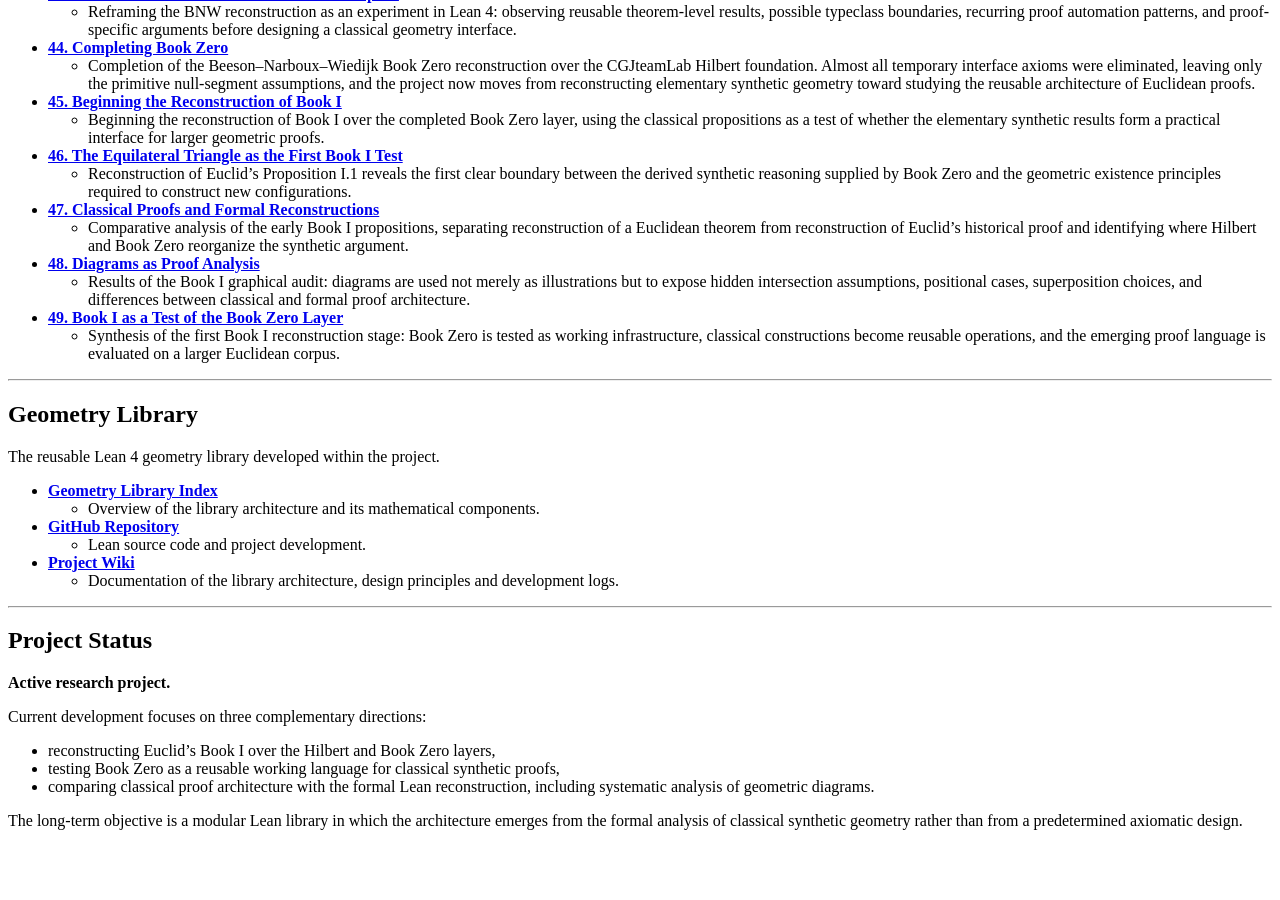
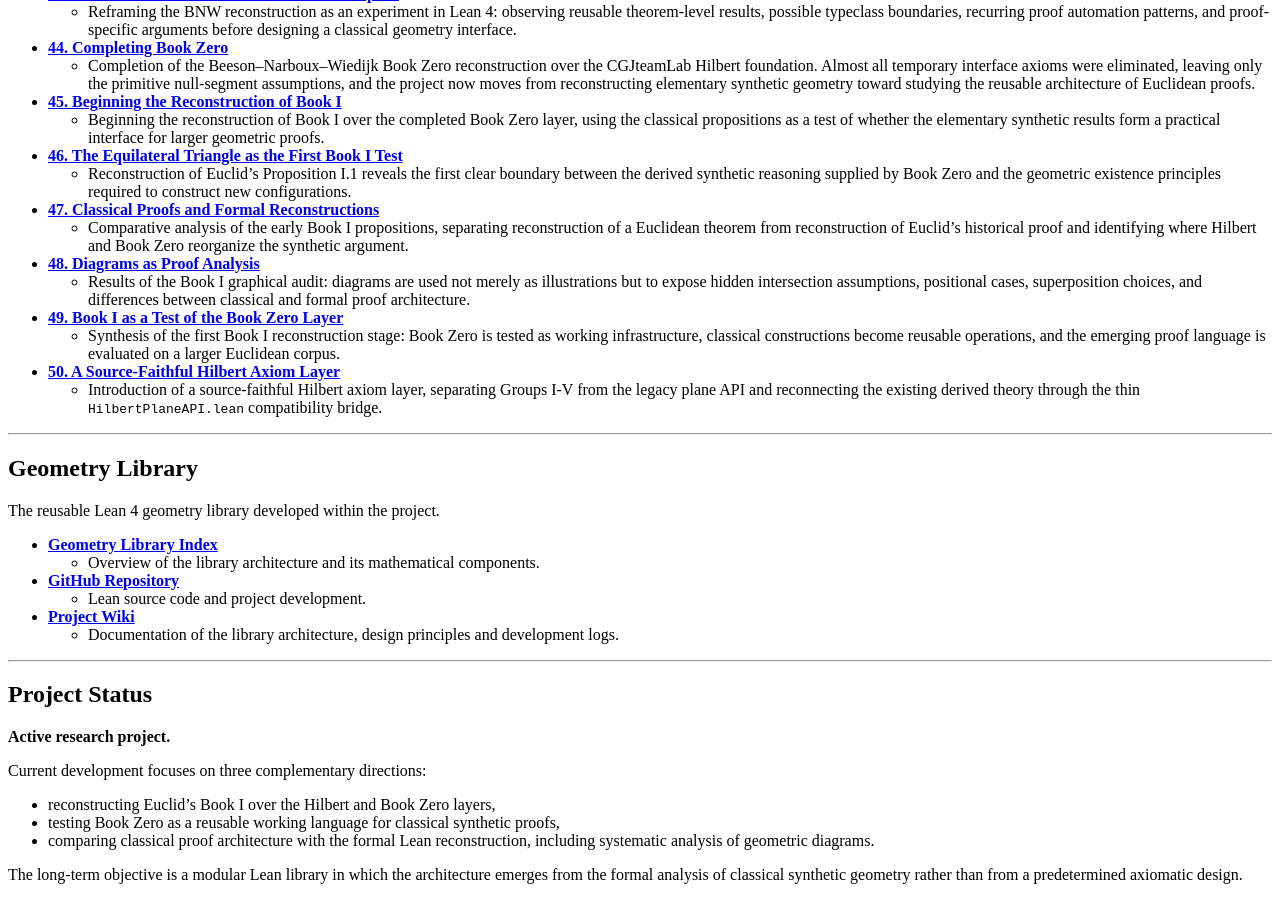
Before and after one commit to cgjteam/cgjteam.github.io, a Jekyll site: the page built from index.md, in a window 1280 px wide and 900 px high, scrolled down 1954 px. Built offline with Jekyll 4.4.1, drawn with Linux system fonts in a browser that asks for light colours; comment, search, counter and statistics services are not loaded; our own code applies the rules of GitHub Pages for plain Markdown files; before the commit the page ends 2800 px from its top, so only the background shows below that.

Commit message:
up index

```diff
--- a/index.md
+++ b/index.md
@@ -223,6 +223,12 @@ verified proofs and extracting their reusable mathematical components.
         operations, and the emerging proof language is evaluated on a larger
         Euclidean corpus.
 
+-   **[50. A Source-Faithful Hilbert Axiom Layer](log-050.md)**
+    -   Introduction of a source-faithful Hilbert axiom layer, separating
+        Groups I-V from the legacy plane API and reconnecting the existing
+        derived theory through the thin `HilbertPlaneAPI.lean` compatibility
+        bridge.
+
 ------------------------------------------------------------------------
 
 ## Geometry Library
```
